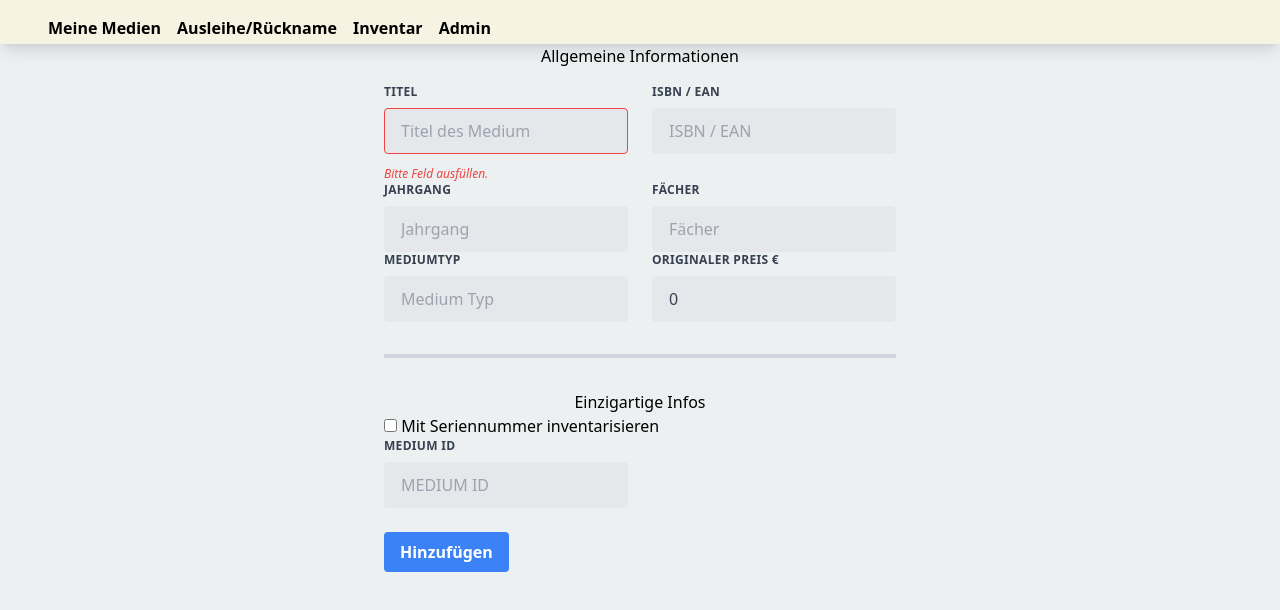
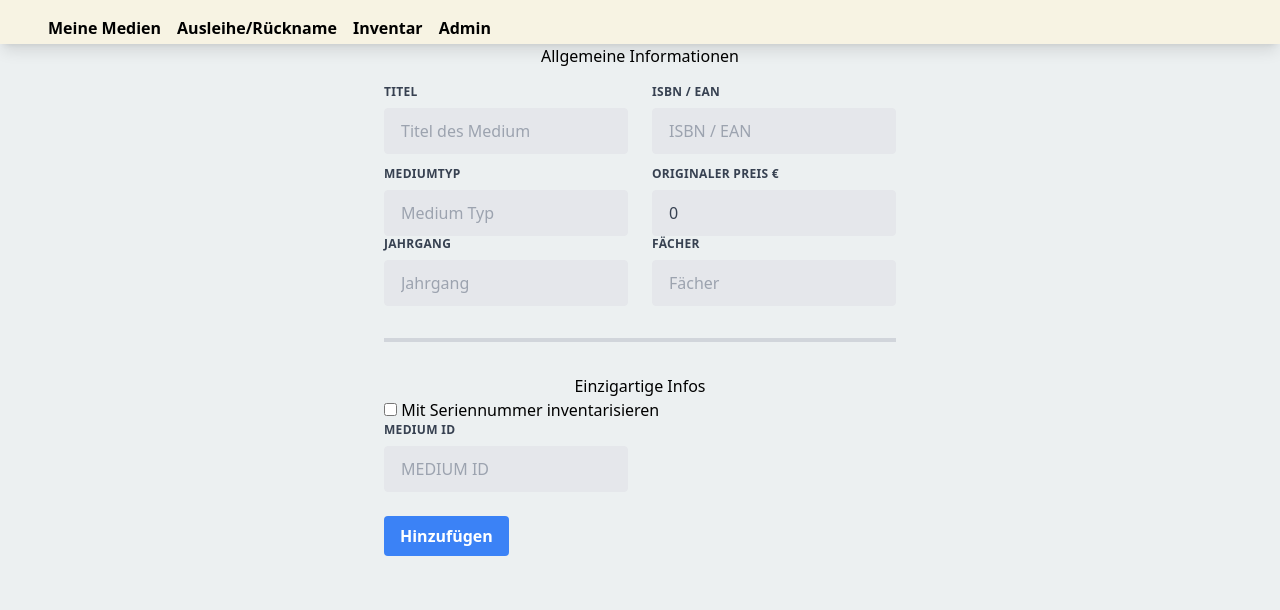
Before and after one commit to 3rim/thesis, a Vue app in the folder bachelor/src/frontend/: page /inventory/add in a window 1280 px wide. Shown: the top 610 px of the page. Built offline with nearby package versions, Linux system fonts and the light colour scheme.

Commit message:
refectored: Subject and Vintage input field

```diff
--- a/bachelor/src/frontend/src/components/InventoryAdd.vue
+++ b/bachelor/src/frontend/src/components/InventoryAdd.vue
@@ -9,9 +9,9 @@
                 <label class="block uppercase tracking-wide text-gray-700 text-xs font-bold mb-2" for="title">
                     Titel
                 </label>
-                <input class="appearance-none block w-full bg-gray-200 text-gray-700 border border-red-500 rounded py-3 px-4 mb-3 leading-tight focus:outline-none focus:bg-white" id="title" type="text" placeholder="Titel des Medium"
-                v-model="title">
-                <p class="text-red-500 text-xs italic">Bitte Feld ausfüllen.</p>
+                <input class="appearance-none block w-full bg-gray-200 text-gray-700 border  rounded py-3 px-4 mb-3 leading-tight focus:outline-none focus:bg-white" id="title" type="text" placeholder="Titel des Medium"
+                v-model="title" required>
+
                 </div>
                 <!-- ISBN -->
                 <div class="w-full md:w-1/2 px-3">
@@ -21,33 +21,7 @@
                 <input class="appearance-none block w-full bg-gray-200 text-gray-700 border border-gray-200 rounded py-3 px-4 leading-tight focus:outline-none focus:bg-white focus:border-gray-500" id="isbn" type="text" placeholder="ISBN / EAN"
                 v-model="ISBN">
                 </div>
-                <!-- Jahrgänge -->
-                <div class="w-full md:w-1/2 px-3">
-                <label class="block uppercase tracking-wide text-gray-700 text-xs font-bold mb-2" for="vintage">
-                    Jahrgang
-                </label>
-                <input class="appearance-none block w-full bg-gray-200 text-gray-700 border border-gray-200 rounded py-3 px-4 leading-tight focus:outline-none focus:bg-white focus:border-gray-500" id="vintage" type="text" placeholder="Jahrgang"
-                v-model="tempVintage"
-                @keyup.enter="addVintage">
-                    <div v-for="vintage in vintageArray"
-                    class="text-xs font-semibold inline-block py-1 px-2  rounded-full text-sky-600 bg-sky-200  last:mr-0 mr-1 hover:cursor-pointer">
-                        <span @click="deleteVintage(vintage)">{{ vintage }}</span>
-                    </div>
-                </div>
 
-                <!-- Fächer -->
-                <div class="w-full md:w-1/2 px-3">
-                <label class="block uppercase tracking-wide text-gray-700 text-xs font-bold mb-2" for="grid-subjects">
-                    Fächer
-                </label>
-                <input class="appearance-none block w-full bg-gray-200 text-gray-700 border border-gray-200 rounded py-3 px-4 leading-tight focus:outline-none focus:bg-white focus:border-gray-500" id="grid-subjects" type="text" placeholder="Fächer"
-                v-model="tempSubject"
-                @keyup.enter="addSubject">
-                    <div v-for="subject in subjectsArray"
-                    class="text-xs font-semibold inline-block py-1 px-2  rounded-full text-sky-600 bg-sky-200  last:mr-0 mr-1 hover:cursor-pointer">
-                        <span @click="deleteSubject(subject)">{{ subject }}</span>
-                    </div>
-                </div>
                 <!-- MediumTyp -->
                 <div class="w-full md:w-1/2 px-3">
                 <label class="block uppercase tracking-wide text-gray-700 text-xs font-bold mb-2" for="mediumTyp">
@@ -63,6 +37,33 @@
                 </label>
                 <input class="appearance-none block w-full bg-gray-200 text-gray-700 border border-gray-200 rounded py-3 px-4 leading-tight focus:outline-none focus:bg-white focus:border-gray-500" id="originalPrice" type="number"  min="0" step="0.01" placeholder="Originaler Preis"
                 v-model="originalPrice">
+                </div>
+                <!-- Jahrgänge -->
+                <div class="w-full md:w-1/2 px-3">
+                <label class="block uppercase tracking-wide text-gray-700 text-xs font-bold mb-2" for="vintage">
+                    Jahrgang
+                </label>
+                <input class="appearance-none block w-full bg-gray-200 text-gray-700 border border-gray-200 rounded py-3 px-4 leading-tight focus:outline-none focus:bg-white focus:border-gray-500" id="vintage" type="text" placeholder="Jahrgang"
+                v-model="tempVintage">
+                <p v-if="tempVintage.length">{{ tempVintage }} <button @click="addVintage" class="font-bold"> hinzufügen </button></p>
+                    <div v-for="vintage in vintageArray"
+                    class="text-xs font-semibold inline-block py-1 px-2  rounded-full text-sky-600 bg-sky-200  last:mr-0 mr-1 hover:cursor-pointer">
+                        <span @click="deleteVintage(vintage)">{{ vintage }}</span>
+                    </div>
+                </div>
+
+                <!-- Fächer -->
+                <div class="w-full md:w-1/2 px-3">
+                <label class="block uppercase tracking-wide text-gray-700 text-xs font-bold mb-2" for="grid-subjects">
+                    Fächer
+                </label>
+                <input class="appearance-none block w-full bg-gray-200 text-gray-700 border border-gray-200 rounded py-3 px-4 leading-tight focus:outline-none focus:bg-white focus:border-gray-500" id="grid-subjects" type="text" placeholder="Fächer"
+                v-model="tempSubject">
+                <p v-if="tempSubject.length">{{ tempSubject }} <button @click="addSubject" class="font-bold"> hinzufügen </button></p>
+                    <div v-for="subject in subjectsArray"
+                    class="text-xs font-semibold inline-block py-1 px-2  rounded-full text-sky-600 bg-sky-200  last:mr-0 mr-1 hover:cursor-pointer">
+                        <span @click="deleteSubject(subject)">{{ subject }}</span>
+                    </div>
                 </div>
             </div>
             <!--Divider -->
@@ -80,7 +81,7 @@
                     Medium ID
                 </label>
                 <input class="uppercase appearance-none block w-full bg-gray-200 text-gray-700 border border-gray-200 rounded py-3 px-4 leading-tight focus:outline-none focus:bg-white focus:border-gray-500" id="mediumID" type="text" placeholder="medium ID"
-                v-model="mediumID">
+                v-model="mediumID" required>
                 </div>
 
                 <!-- SerialNr -->
@@ -152,6 +153,9 @@ const deleteMedium = (mediumID) =>{
 
 
 const submitForm = () => {
+    if(mediumID.value.length){
+
+    }
     const response = axios.post('/api/v1/inventory',
     {
         "mediumID": mediumID.value,
```
